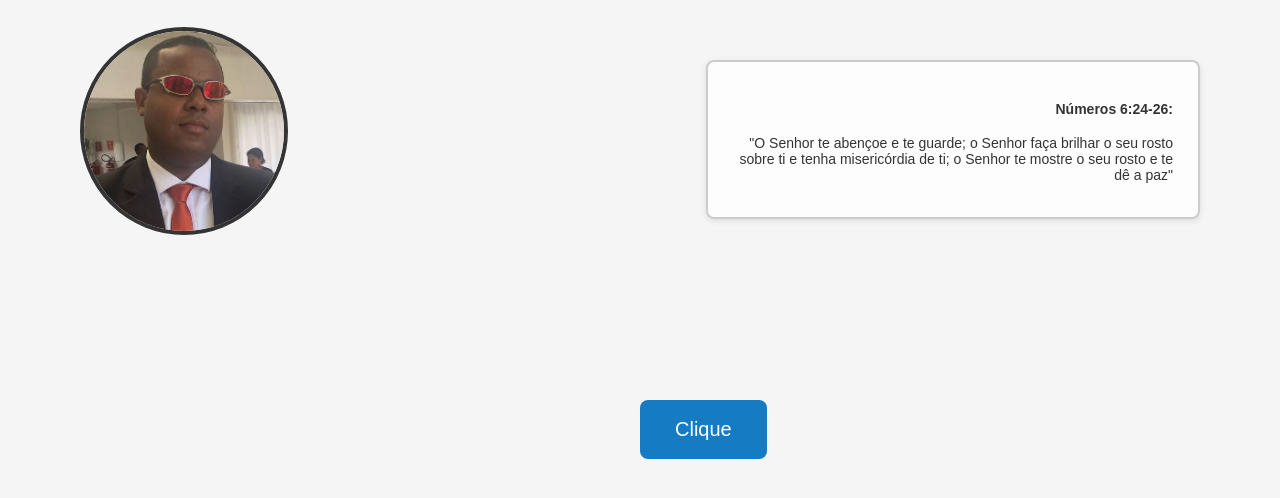
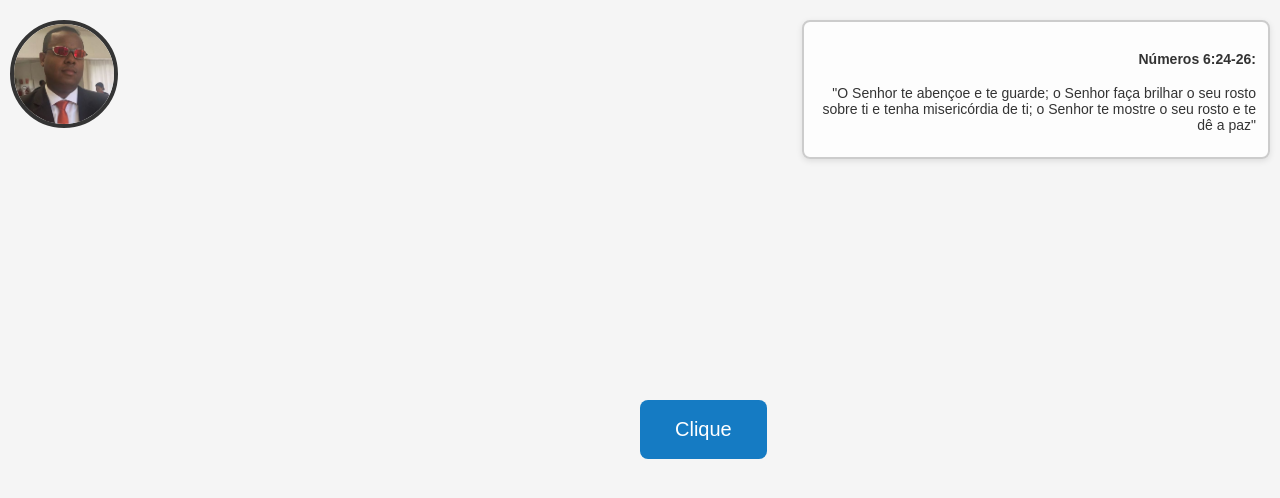
Before and after one commit to NalBoton/Coop-Top, a plain HTML site: page index.html in a window 1280 px wide. Drawn offline with Linux system fonts and the light colour scheme.

Commit message:
Update style.css

```diff
--- a/style.css
+++ b/style.css
@@ -24,13 +24,13 @@ body {
 /* Foto redonda no canto superior esquerdo — mais afastada e alinhada com o centro do versículo */
 #Rosto {
     position: absolute;
-    top: 27px;
-    left: 80px;
+    top: 20px;
+    left: 10px;
 }
 
 #Rosto img {
-    width: 200px;
-    height: 200px;
+    width: 100px;
+    height: 100px;
     aspect-ratio: 1 / 1;
     border-radius: 50%;
     object-fit: cover;
@@ -40,13 +40,13 @@ body {
 /* Versículo no canto superior direito — mais afastado da borda */
 #vers {
     position: absolute;
-    top: 60px;
-    right: 80px;
+    top: 20px;
+    right: 10px;
     max-width: 440px;
     text-align: right;
     font-size: 14px;
     color: #333;
-    padding: 20px 25px;
+    padding: 10px 12px;
     background-color: #ffffffce;
     border: 2px solid #ccc;
     border-radius: 8px;
```
